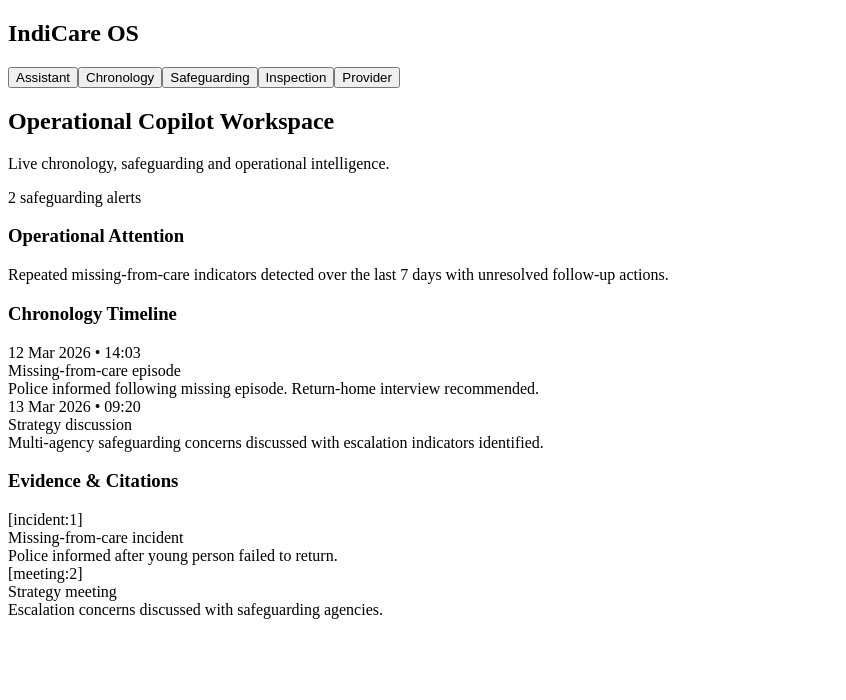
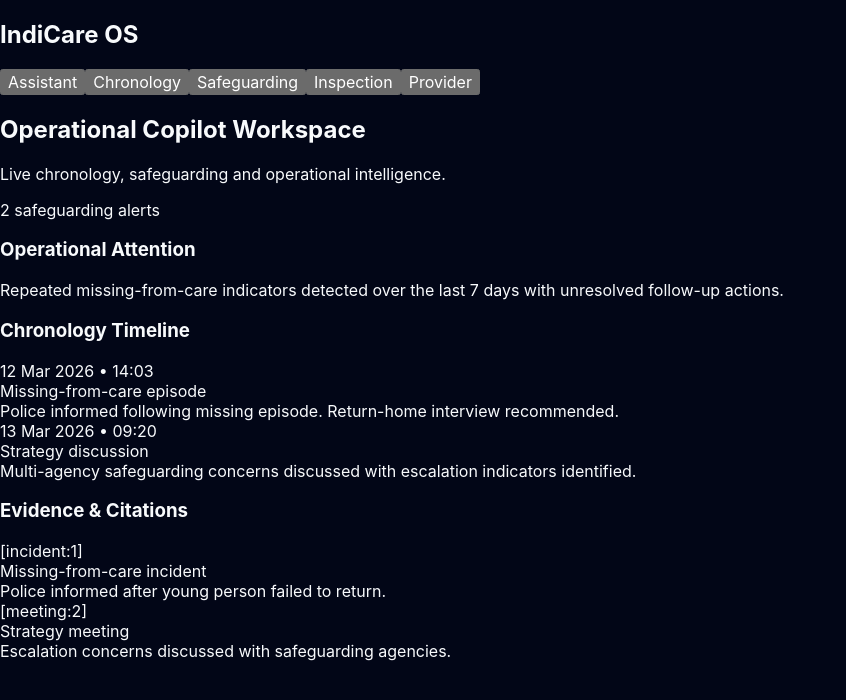
Before and after one commit to thomaskelly05/indicare-app, a Next.js app: page / in a window 1280 px wide. Shown: the top 700 px of the page, without its empty margins (0-846 px from the left). Built offline with nearby package versions, Linux system fonts and the light colour scheme.

Commit message:
Add Next root layout

```diff
--- /dev/null
+++ b/app/layout.tsx
@@ -0,0 +1,18 @@
+import './globals.css'
+
+export const metadata = {
+  title: 'IndiCare OS',
+  description: 'Operational Copilot for residential children\'s care',
+}
+
+export default function RootLayout({
+  children,
+}: {
+  children: React.ReactNode
+}) {
+  return (
+    <html lang="en-GB">
+      <body>{children}</body>
+    </html>
+  )
+}
```
